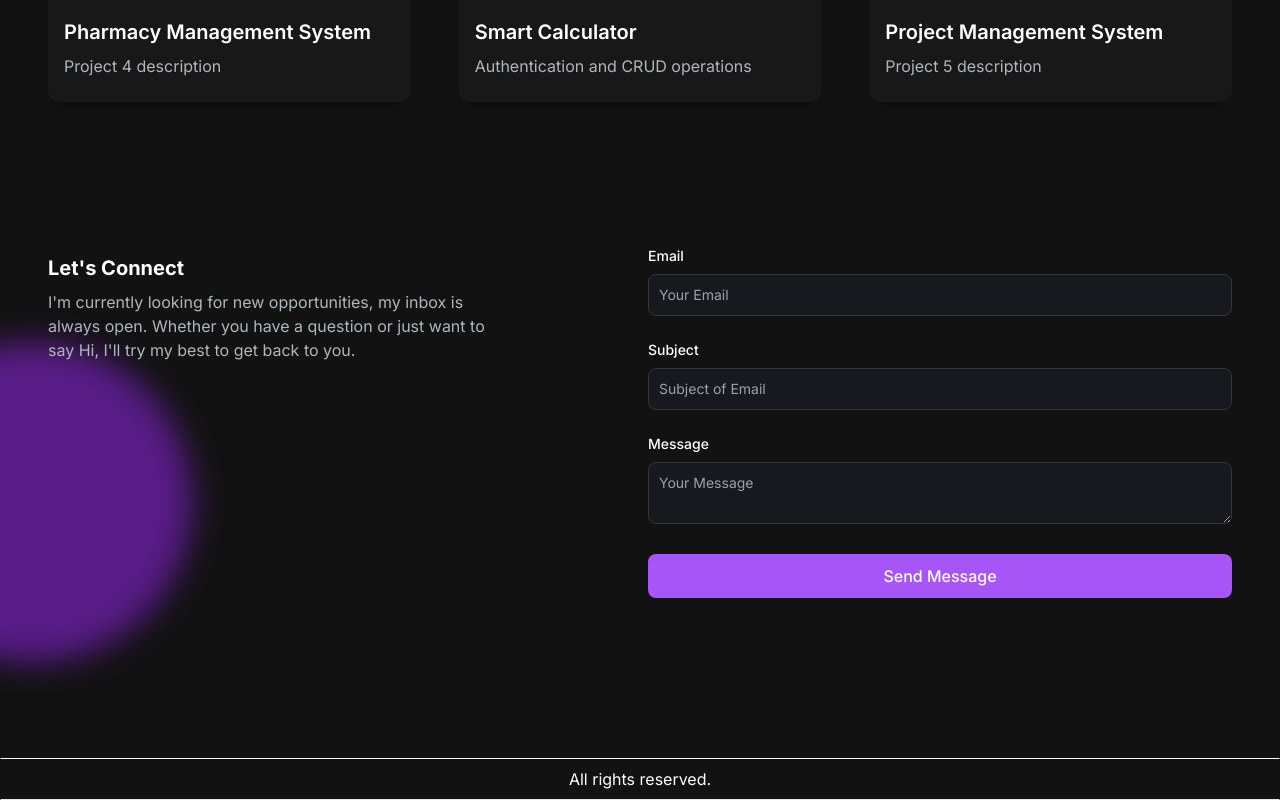
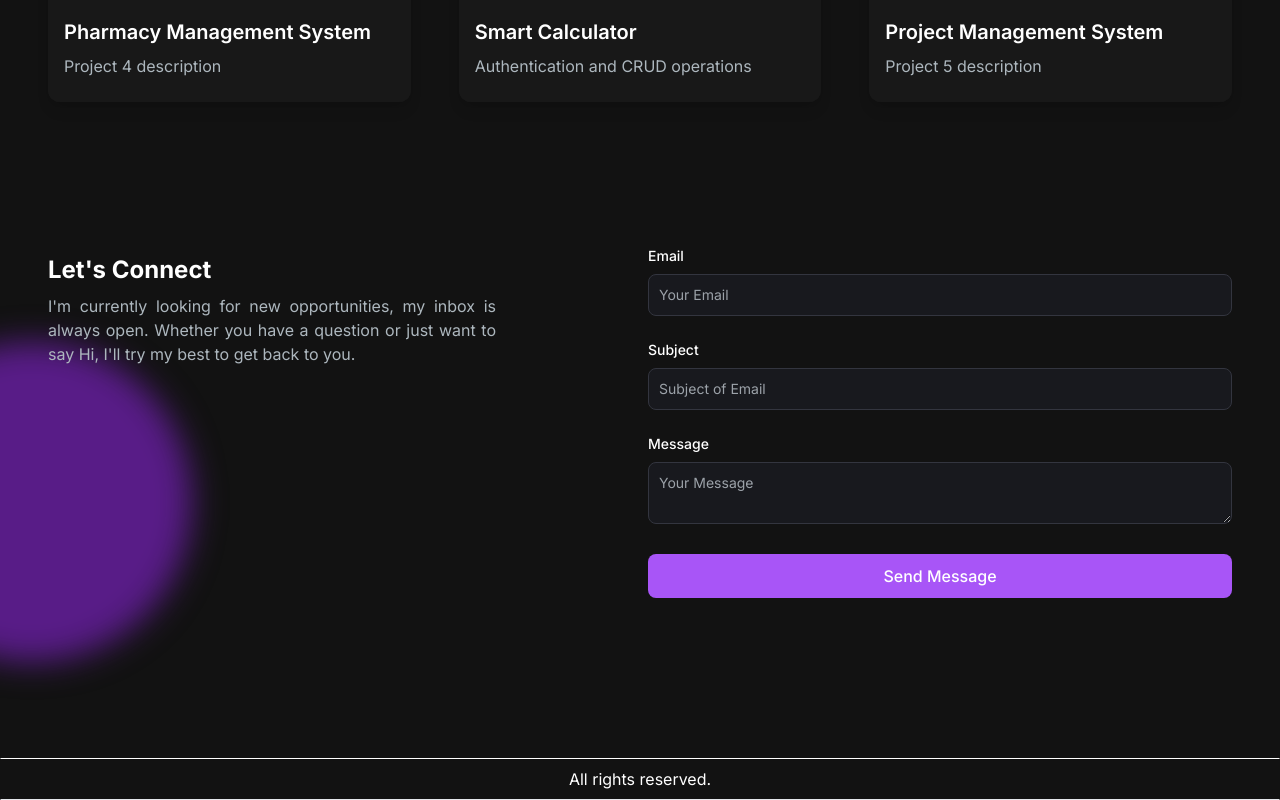
Before and after one commit to Mahak008/my-portfolio, a Next.js app: page / in a window 1280 px wide. Shown: the part 2231-3031 px from the top of the page. Built offline with nearby package versions, Linux system fonts and the light colour scheme.

Commit message:
Small Edits

```diff
--- a/src/app/components/About.jsx
+++ b/src/app/components/About.jsx
@@ -46,7 +46,7 @@ const About = () => {
     <section className="text-white" id="about">
       <div className="md:grid md:grid-cols-2 gap-8 items-center py-8 px-4 xl:gap-16 sm:py-16 xl:px-16">
         <div className="mt-4 md:mt-0 text-left flex flex-col h-full mb-2">
-          <h2 className="text-4xl font-bold text-white mb-4">About Me</h2>
+          <h2 className="text-4xl font-bold text-white mb-4 text-center md:text-left">About Me</h2>
 
           <p className="text-base lg:text-lg text-justify">
             As a passionate Frontend Developer, I excel in crafting intuitive
--- a/src/app/components/Contact.jsx
+++ b/src/app/components/Contact.jsx
@@ -9,12 +9,12 @@ const Contact = () => {
       className="grid md:grid-cols-2 my-12 md:my-12 py-24 gap-4 relative"
       id="contact"
     >
-      <div className="bg-[radial-gradient(ellipse_at_center,_var(--tw-gradient-stops))] bg-purple-900 rounded-full h-80 w-80 z-0 blur-lg absolute top-48 -left-4 transform -translate-x-1/2 -translate-1/2 overflow-hidden"></div>
+      <div className="bg-[radial-gradient(ellipse_at_center,_var(--tw-gradient-stops))] bg-purple-900 rounded-full h-80 w-80 z-0 blur-lg absolute top-48 -left-4 transform -translate-x-1/2 -translate-1/2 overflow-hidden hidden md:block sm:block"></div>
 
       <div className="z-10">
-        <h5 className="text-xl font-bold text-white my-2">Let's Connect</h5>
+        <h5 className="text-2xl font-bold text-white my-2 text-center md:text-left">Let's Connect</h5>
 
-        <p className="text-[#ADB7BE] mb-4 max-w-md">
+        <p className="text-[#ADB7BE] mb-4 max-w-md text-justify">
           I'm currently looking for new opportunities, my inbox is always open.
           Whether you have a question or just want to say Hi, I'll try my best
           to get back to you.
```
